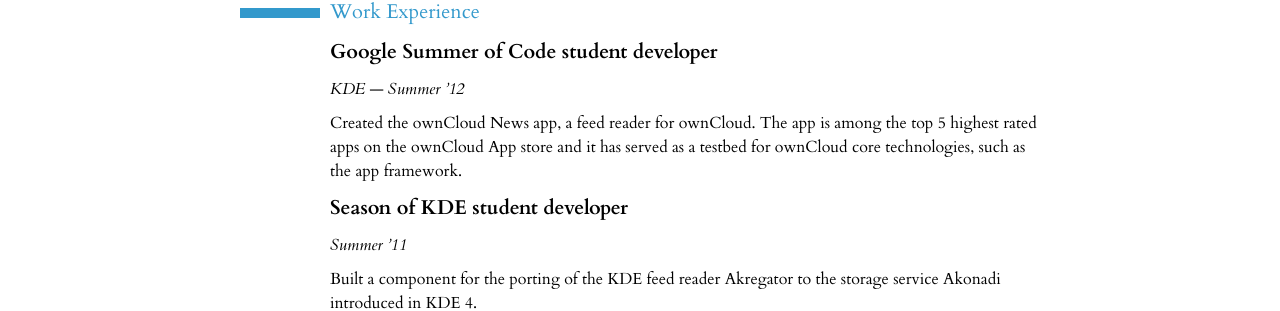
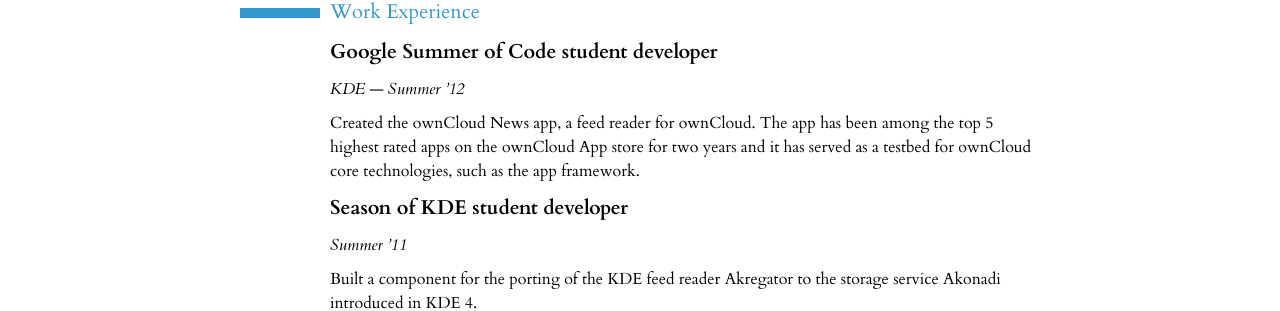
Before and after one commit to cosenal/cosenal.github.io, a Jekyll site: the page built from resume.md, in a window 1280 px wide. Shown: the part 794-1105 px from the top of the page. Built offline with Jekyll 4.4.1, drawn with Linux system fonts in a browser that asks for light colours; nearby versions of some CDN libraries.

Commit message:
resume update

```diff
--- a/resume.md
+++ b/resume.md
@@ -66,9 +66,9 @@
 
 Created the [ownCloud News](https://github.com/owncloud/news) app,
 a feed reader for [ownCloud](http://owncloud.org/).
-The app is among the top 5 highest rated apps on the
-[ownCloud App store](http://apps.owncloud.com/index.php?xsortmode=high)
-and it has served as a testbed for ownCloud core technologies, such as the app framework.
+The app has been among the top 5 highest rated apps on the
+[ownCloud App store](http://apps.owncloud.com/index.php?xsortmode=high) for two years and it has served
+as a testbed for ownCloud core technologies, such as the app framework.
 
 Season of KDE student developer
 -------------------------------
```
